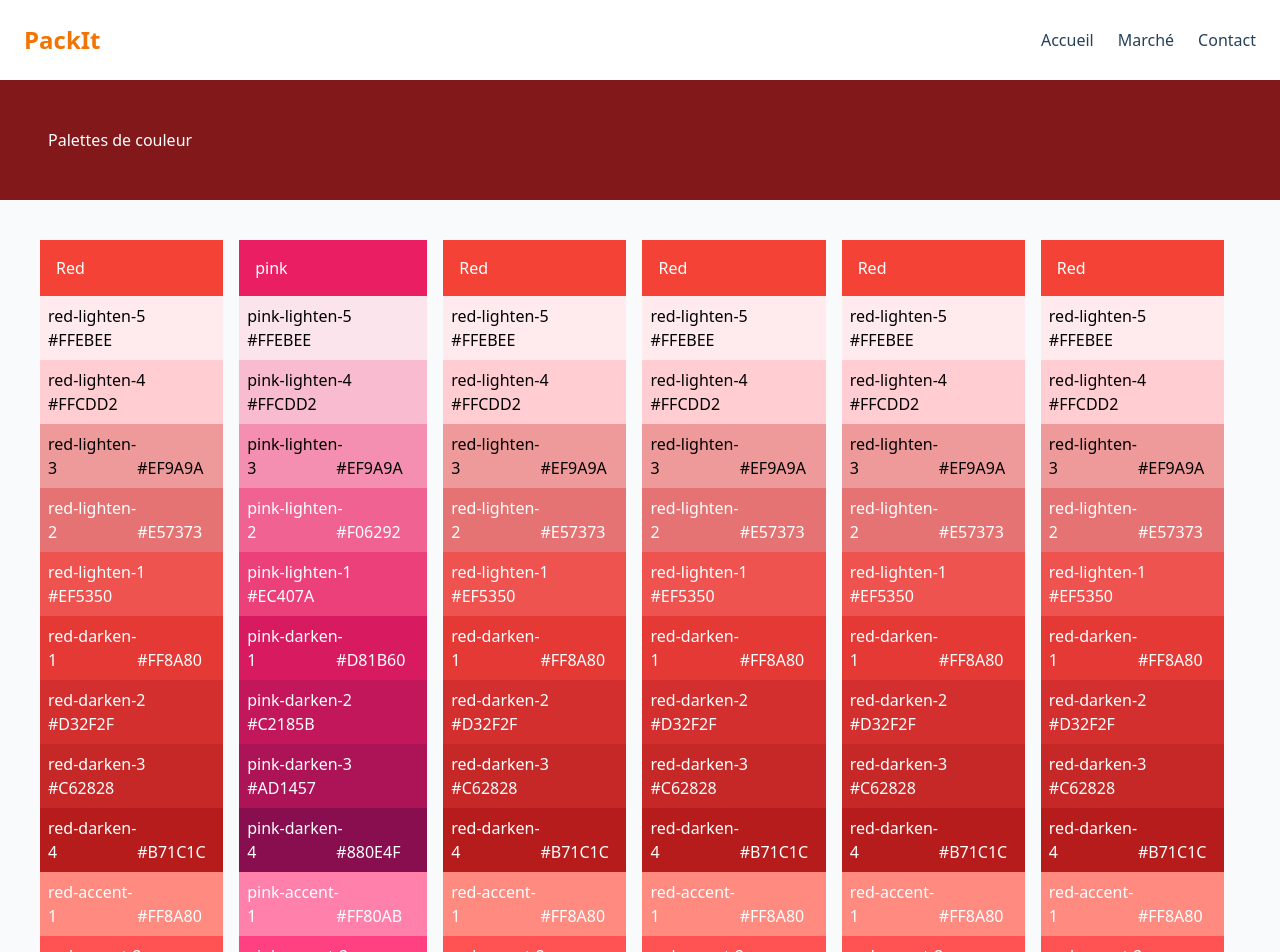
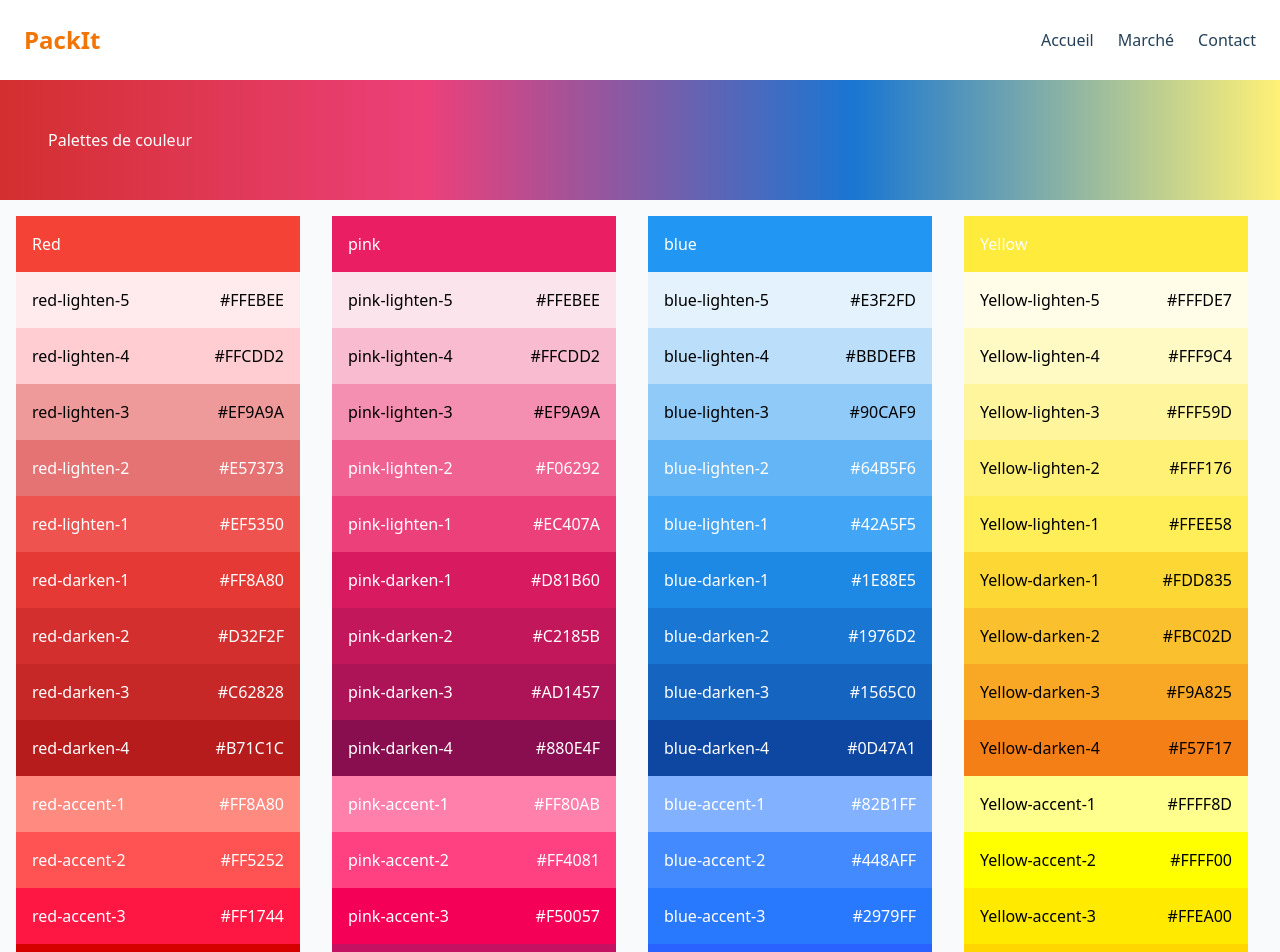
Before and after one commit to ReadyToDevNow/NovaKit, a Vue app: page /Product in a window 1280 px wide. Shown: the top 952 px of the page. Built offline with nearby package versions, Linux system fonts and the light colour scheme.

Commit message:
feat(design): BG-color/ Primary Color and sizing

```diff
--- a/src/components/ProductSheet.vue
+++ b/src/components/ProductSheet.vue
@@ -20,151 +20,189 @@
 -->
     <!-- Main content - 1 card per row -->
     <main>
-      <h2 class="bg-red-900 p-12 text-white">Palettes de couleur</h2>
-      <div class="p-6 space-y-6">
-        <div class="flex flex-row p-4 items-center text-white w-full">
+      <h2 class="my-background p-12 text-white">Palettes de couleur</h2>
+      <div class="p-4 grid grid-cols-4 gap-4 items-center text-white w-full">
+        <!-- Gerer avec grid ? -->
+        <!------------------------------------ ROUGE --------------------------->
         <div class="flex flex-col mr-4">
+          <!-- OK -->
           <span class="bg-[#F44336] p-4">Red</span>
           <div class="flex flex-col">
-              <span class="bg-[#FFEBEE] text-black p-2"
-                >red-lighten-5 <span class="m-10"></span>#FFEBEE</span
+            <span class="bg-[#FFEBEE] flex justify-between items-center text-black p-4"
+              >red-lighten-5 <span></span>#FFEBEE</span
             >
-              <span class="bg-[#FFCDD2] text-black p-2"
-                >red-lighten-4 <span class="m-10"></span>#FFCDD2</span
+            <span class="bg-[#FFCDD2] flex justify-between items-center text-black p-4"
+              >red-lighten-4 <span></span>#FFCDD2</span
             >
-              <span class="bg-[#EF9A9A] text-black p-2"
-                >red-lighten-3<span class="m-10"> </span>#EF9A9A</span
+            <span class="bg-[#EF9A9A] flex justify-between items-center text-black p-4"
+              >red-lighten-3<span> </span>#EF9A9A</span
             >
-              <span class="bg-[#E57373] p-2">red-lighten-2<span class="m-10"></span>#E57373</span>
-              <span class="bg-[#EF5350] p-2">red-lighten-1 <span class="m-10"></span>#EF5350</span>
-              <span class="bg-[#E53935] p-2">red-darken-1<span class="m-10"></span>#FF8A80</span>
-              <span class="bg-[#D32F2F] p-2">red-darken-2 <span class="m-10"></span>#D32F2F</span>
-              <span class="bg-[#C62828] p-2">red-darken-3 <span class="m-10"></span>#C62828</span>
-              <span class="bg-[#B71C1C] p-2">red-darken-4<span class="m-10"></span>#B71C1C</span>
-              <span class="bg-[#FF8A80] p-2">red-accent-1<span class="m-10"></span>#FF8A80</span>
-              <span class="bg-[#FF5252] p-2">red-accent-2 <span class="m-10"></span>#FF5252</span>
-              <span class="bg-[#FF1744] p-2">red-accent-3<span class="m-10"></span>#FF1744</span>
-              <span class="bg-[#D50000] p-2">red-accent-4<span class="m-10"></span>#D50000</span>
+            <span class="bg-[#E57373] flex justify-between items-center p-4"
+              >red-lighten-2<span></span>#E57373</span
+            >
+            <span class="bg-[#EF5350] flex justify-between items-center p-4"
+              >red-lighten-1 <span></span>#EF5350</span
+            >
+            <span class="bg-[#E53935] flex justify-between items-center p-4"
+              >red-darken-1<span></span>#FF8A80</span
+            >
+            <span class="bg-[#D32F2F] flex justify-between items-center p-4"
+              >red-darken-2 <span></span>#D32F2F</span
+            >
+            <span class="bg-[#C62828] flex justify-between items-center p-4"
+              >red-darken-3 <span></span>#C62828</span
+            >
+            <span class="bg-[#B71C1C] flex justify-between items-center p-4"
+              >red-darken-4<span></span>#B71C1C</span
+            >
+            <span class="bg-[#FF8A80] flex justify-between items-center p-4"
+              >red-accent-1<span></span>#FF8A80</span
+            >
+            <span class="bg-[#FF5252] flex justify-between items-center p-4"
+              >red-accent-2 <span></span>#FF5252</span
+            >
+            <span class="bg-[#FF1744] flex justify-between items-center p-4"
+              >red-accent-3<span></span>#FF1744</span
+            >
+            <span class="bg-[#D50000] flex justify-between items-center p-4"
+              >red-accent-4<span></span>#D50000</span
+            >
           </div>
         </div>
+        <!------------------------------------ ROSE --------------------------->
         <div class="flex flex-col mr-4">
           <span class="bg-[#E91E63] p-4">pink</span>
           <div class="flex flex-col">
-              <span class="bg-[#FCE4EC] text-black p-2"
-                >pink-lighten-5 <span class="m-10"></span>#FFEBEE</span
+            <span class="bg-[#FCE4EC] flex justify-between items-center text-black p-4"
+              >pink-lighten-5 <span></span>#FFEBEE</span
             >
-              <span class="bg-[#F8BBD0] text-black p-2"
-                >pink-lighten-4 <span class="m-10"></span>#FFCDD2</span
+            <span class="bg-[#F8BBD0] flex justify-between items-center text-black p-4"
+              >pink-lighten-4 <span></span>#FFCDD2</span
             >
-              <span class="bg-[#F48FB1] text-black p-2"
-                >pink-lighten-3<span class="m-10"> </span>#EF9A9A</span
+            <span class="bg-[#F48FB1] flex justify-between items-center text-black p-4"
+              >pink-lighten-3<span> </span>#EF9A9A</span
             >
-              <span class="bg-[#F06292] p-2">pink-lighten-2<span class="m-10"></span>#F06292</span>
-              <span class="bg-[#EC407A] p-2">pink-lighten-1 <span class="m-10"></span>#EC407A</span>
-              <span class="bg-[#D81B60] p-2">pink-darken-1<span class="m-10"></span>#D81B60</span>
-              <span class="bg-[#C2185B] p-2">pink-darken-2 <span class="m-10"></span>#C2185B</span>
-              <span class="bg-[#AD1457] p-2">pink-darken-3 <span class="m-10"></span>#AD1457</span>
-              <span class="bg-[#880E4F] p-2">pink-darken-4<span class="m-10"></span>#880E4F</span>
-              <span class="bg-[#FF80AB] p-2">pink-accent-1<span class="m-10"></span>#FF80AB</span>
-              <span class="bg-[#FF4081] p-2">pink-accent-2 <span class="m-10"></span>#FF4081</span>
-              <span class="bg-[#F50057] p-2">pink-accent-3<span class="m-10"></span>#F50057</span>
-              <span class="bg-[#C51162] p-2">pink-accent-4<span class="m-10"></span>#C51162</span>
+            <span class="bg-[#F06292] flex justify-between items-center p-4"
+              >pink-lighten-2<span></span>#F06292</span
+            >
+            <span class="bg-[#EC407A] flex justify-between items-center p-4"
+              >pink-lighten-1 <span></span>#EC407A</span
+            >
+            <span class="bg-[#D81B60] flex justify-between items-center p-4"
+              >pink-darken-1<span></span>#D81B60</span
+            >
+            <span class="bg-[#C2185B] flex justify-between items-center p-4"
+              >pink-darken-2 <span></span>#C2185B</span
+            >
+            <span class="bg-[#AD1457] flex justify-between items-center p-4"
+              >pink-darken-3 <span></span>#AD1457</span
+            >
+            <span class="bg-[#880E4F] flex justify-between items-center p-4"
+              >pink-darken-4<span></span>#880E4F</span
+            >
+            <span class="bg-[#FF80AB] flex justify-between items-center p-4"
+              >pink-accent-1<span></span>#FF80AB</span
+            >
+            <span class="bg-[#FF4081] flex justify-between items-center p-4"
+              >pink-accent-2 <span></span>#FF4081</span
+            >
+            <span class="bg-[#F50057] flex justify-between items-center p-4"
+              >pink-accent-3<span></span>#F50057</span
+            >
+            <span class="bg-[#C51162] flex justify-between items-center p-4"
+              >pink-accent-4<span></span>#C51162</span
+            >
           </div>
         </div>
+        <!------------------------------------ BLEU --------------------------->
         <div class="flex flex-col mr-4">
-            <span class="bg-[#F44336] p-4">Red</span>
+          <span class="bg-[#2196F3] p-4">blue</span>
           <div class="flex flex-col">
-              <span class="bg-[#FFEBEE] text-black p-2"
-                >red-lighten-5 <span class="m-10"></span>#FFEBEE</span
+            <span class="bg-[#E3F2FD] flex justify-between items-center text-black p-4"
+              >blue-lighten-5 <span></span>#E3F2FD</span
             >
-              <span class="bg-[#FFCDD2] text-black p-2"
-                >red-lighten-4 <span class="m-10"></span>#FFCDD2</span
+            <span class="bg-[#BBDEFB] flex justify-between items-center text-black p-4"
+              >blue-lighten-4 <span></span>#BBDEFB</span
             >
-              <span class="bg-[#EF9A9A] text-black p-2"
-                >red-lighten-3<span class="m-10"> </span>#EF9A9A</span
+            <span class="bg-[#90CAF9] flex justify-between items-center text-black p-4"
+              >blue-lighten-3<span> </span>#90CAF9</span
             >
-              <span class="bg-[#E57373] p-2">red-lighten-2<span class="m-10"></span>#E57373</span>
-              <span class="bg-[#EF5350] p-2">red-lighten-1 <span class="m-10"></span>#EF5350</span>
-              <span class="bg-[#E53935] p-2">red-darken-1<span class="m-10"></span>#FF8A80</span>
-              <span class="bg-[#D32F2F] p-2">red-darken-2 <span class="m-10"></span>#D32F2F</span>
-              <span class="bg-[#C62828] p-2">red-darken-3 <span class="m-10"></span>#C62828</span>
-              <span class="bg-[#B71C1C] p-2">red-darken-4<span class="m-10"></span>#B71C1C</span>
-              <span class="bg-[#FF8A80] p-2">red-accent-1<span class="m-10"></span>#FF8A80</span>
-              <span class="bg-[#FF5252] p-2">red-accent-2 <span class="m-10"></span>#FF5252</span>
-              <span class="bg-[#FF1744] p-2">red-accent-3<span class="m-10"></span>#FF1744</span>
-              <span class="bg-[#D50000] p-2">red-accent-4<span class="m-10"></span>#D50000</span>
+            <span class="bg-[#64B5F6] flex justify-between items-center p-4"
+              >blue-lighten-2<span></span>#64B5F6</span
+            >
+            <span class="bg-[#42A5F5] flex justify-between items-center p-4"
+              >blue-lighten-1 <span></span>#42A5F5</span
+            >
+            <span class="bg-[#1E88E5] flex justify-between items-center p-4"
+              >blue-darken-1<span></span>#1E88E5</span
+            >
+            <span class="bg-[#1976D2] flex justify-between items-center p-4"
+              >blue-darken-2 <span></span>#1976D2</span
+            >
+            <span class="bg-[#1565C0] flex justify-between items-center p-4"
+              >blue-darken-3 <span></span>#1565C0</span
+            >
+            <span class="bg-[#0D47A1] flex justify-between items-center p-4"
+              >blue-darken-4<span></span>#0D47A1</span
+            >
+            <span class="bg-[#82B1FF] flex justify-between items-center p-4"
+              >blue-accent-1<span></span>#82B1FF</span
+            >
+            <span class="bg-[#448AFF] flex justify-between items-center p-4"
+              >blue-accent-2 <span></span>#448AFF</span
+            >
+            <span class="bg-[#2979FF] flex justify-between items-center p-4"
+              >blue-accent-3<span></span>#2979FF</span
+            >
+            <span class="bg-[#2962FF] flex justify-between items-center p-4"
+              >blue-accent-4<span></span>#2962FF</span
+            >
           </div>
         </div>
+
+        <!------------------------------------ JAUNE --------------------------->
         <div class="flex flex-col mr-4">
-            <span class="bg-[#F44336] p-4">Red</span>
+          <span class="bg-[#FFEB3B] p-4">Yellow</span>
           <div class="flex flex-col">
-              <span class="bg-[#FFEBEE] text-black p-2"
-                >red-lighten-5 <span class="m-10"></span>#FFEBEE</span
+            <span class="bg-[#FFFDE7] flex justify-between items-center text-black p-4"
+              >Yellow-lighten-5 <span></span>#FFFDE7</span
             >
-              <span class="bg-[#FFCDD2] text-black p-2"
-                >red-lighten-4 <span class="m-10"></span>#FFCDD2</span
+            <span class="bg-[#FFF9C4] flex justify-between items-center text-black p-4"
+              >Yellow-lighten-4 <span></span>#FFF9C4</span
             >
-              <span class="bg-[#EF9A9A] text-black p-2"
-                >red-lighten-3<span class="m-10"> </span>#EF9A9A</span
+            <span class="bg-[#FFF59D] flex justify-between items-center text-black p-4"
+              >Yellow-lighten-3<span> </span>#FFF59D</span
             >
-              <span class="bg-[#E57373] p-2">red-lighten-2<span class="m-10"></span>#E57373</span>
-              <span class="bg-[#EF5350] p-2">red-lighten-1 <span class="m-10"></span>#EF5350</span>
-              <span class="bg-[#E53935] p-2">red-darken-1<span class="m-10"></span>#FF8A80</span>
-              <span class="bg-[#D32F2F] p-2">red-darken-2 <span class="m-10"></span>#D32F2F</span>
-              <span class="bg-[#C62828] p-2">red-darken-3 <span class="m-10"></span>#C62828</span>
-              <span class="bg-[#B71C1C] p-2">red-darken-4<span class="m-10"></span>#B71C1C</span>
-              <span class="bg-[#FF8A80] p-2">red-accent-1<span class="m-10"></span>#FF8A80</span>
-              <span class="bg-[#FF5252] p-2">red-accent-2 <span class="m-10"></span>#FF5252</span>
-              <span class="bg-[#FF1744] p-2">red-accent-3<span class="m-10"></span>#FF1744</span>
-              <span class="bg-[#D50000] p-2">red-accent-4<span class="m-10"></span>#D50000</span>
-            </div>
-          </div>
-          <div class="flex flex-col mr-4">
-            <span class="bg-[#F44336] p-4">Red</span>
-            <div class="flex flex-col">
-              <span class="bg-[#FFEBEE] text-black p-2"
-                >red-lighten-5 <span class="m-10"></span>#FFEBEE</span
+            <span class="bg-[#FFF176] flex justify-between items-center text-black p-4"
+              >Yellow-lighten-2<span></span>#FFF176</span
             >
-              <span class="bg-[#FFCDD2] text-black p-2"
-                >red-lighten-4 <span class="m-10"></span>#FFCDD2</span
+            <span class="bg-[#FFEE58] flex justify-between items-center text-black p-4"
+              >Yellow-lighten-1 <span></span>#FFEE58</span
             >
-              <span class="bg-[#EF9A9A] text-black p-2"
-                >red-lighten-3<span class="m-10"> </span>#EF9A9A</span
+            <span class="bg-[#FDD835] flex justify-between items-center text-black p-4"
+              >Yellow-darken-1<span></span>#FDD835
+            </span>
+            <span class="bg-[#FBC02D] flex justify-between items-center text-black p-4"
+              >Yellow-darken-2 <span></span>#FBC02D</span
             >
-              <span class="bg-[#E57373] p-2">red-lighten-2<span class="m-10"></span>#E57373</span>
-              <span class="bg-[#EF5350] p-2">red-lighten-1 <span class="m-10"></span>#EF5350</span>
-              <span class="bg-[#E53935] p-2">red-darken-1<span class="m-10"></span>#FF8A80</span>
-              <span class="bg-[#D32F2F] p-2">red-darken-2 <span class="m-10"></span>#D32F2F</span>
-              <span class="bg-[#C62828] p-2">red-darken-3 <span class="m-10"></span>#C62828</span>
-              <span class="bg-[#B71C1C] p-2">red-darken-4<span class="m-10"></span>#B71C1C</span>
-              <span class="bg-[#FF8A80] p-2">red-accent-1<span class="m-10"></span>#FF8A80</span>
-              <span class="bg-[#FF5252] p-2">red-accent-2 <span class="m-10"></span>#FF5252</span>
-              <span class="bg-[#FF1744] p-2">red-accent-3<span class="m-10"></span>#FF1744</span>
-              <span class="bg-[#D50000] p-2">red-accent-4<span class="m-10"></span>#D50000</span>
-            </div>
-          </div>
-          <div class="flex flex-col mr-4">
-            <span class="bg-[#F44336] p-4">Red</span>
-            <div class="flex flex-col">
-              <span class="bg-[#FFEBEE] text-black p-2"
-                >red-lighten-5 <span class="m-10"></span>#FFEBEE</span
+            <span class="bg-[#F9A825] flex justify-between items-center text-black p-4"
+              >Yellow-darken-3 <span></span>#F9A825</span
             >
-              <span class="bg-[#FFCDD2] text-black p-2"
-                >red-lighten-4 <span class="m-10"></span>#FFCDD2</span
+            <span class="bg-[#F57F17] flex justify-between items-center text-black p-4"
+              >Yellow-darken-4<span></span>#F57F17</span
             >
-              <span class="bg-[#EF9A9A] text-black p-2"
-                >red-lighten-3<span class="m-10"> </span>#EF9A9A</span
+            <span class="bg-[#FFFF8D] flex justify-between items-center text-black p-4"
+              >Yellow-accent-1<span></span>#FFFF8D</span
             >
-              <span class="bg-[#E57373] p-2">red-lighten-2<span class="m-10"></span>#E57373</span>
-              <span class="bg-[#EF5350] p-2">red-lighten-1 <span class="m-10"></span>#EF5350</span>
-              <span class="bg-[#E53935] p-2">red-darken-1<span class="m-10"></span>#FF8A80</span>
-              <span class="bg-[#D32F2F] p-2">red-darken-2 <span class="m-10"></span>#D32F2F</span>
-              <span class="bg-[#C62828] p-2">red-darken-3 <span class="m-10"></span>#C62828</span>
-              <span class="bg-[#B71C1C] p-2">red-darken-4<span class="m-10"></span>#B71C1C</span>
-              <span class="bg-[#FF8A80] p-2">red-accent-1<span class="m-10"></span>#FF8A80</span>
-              <span class="bg-[#FF5252] p-2">red-accent-2 <span class="m-10"></span>#FF5252</span>
-              <span class="bg-[#FF1744] p-2">red-accent-3<span class="m-10"></span>#FF1744</span>
-              <span class="bg-[#D50000] p-2">red-accent-4<span class="m-10"></span>#D50000</span>
+            <span class="bg-[#FFFF00] flex justify-between items-center text-black p-4"
+              >Yellow-accent-2 <span></span>#FFFF00</span
+            >
+            <span class="bg-[#FFEA00] flex justify-between items-center text-black p-4"
+              >Yellow-accent-3<span></span>#FFEA00</span
+            >
+            <span class="bg-[#FFD600] flex justify-between items-center text-black p-4"
+              >Yellow-accent-4<span></span>#FFD600</span
+            >
           </div>
         </div>
       </div>
@@ -225,7 +263,7 @@
           <span>GodPack</span>
         </div>
          -->
-      </div>
+
       <div><h2 class="bg-cyan-700 p-12 text-white">Font - Typography</h2></div>
       <div><h2 class="bg-cyan-800 p-12 text-white">Title</h2></div>
       <div><h2 class="bg-red-800 p-12 text-white">Body</h2></div>
@@ -243,3 +281,8 @@
   </div>
 </template>
 <script></script>
+<style scoped>
+.my-background {
+  background: linear-gradient(90deg, #d32f2f, #ec407a, #1976d2, #fff176);
+}
+</style>
```
Lines whose indentation alone changed are shown as unchanged.
